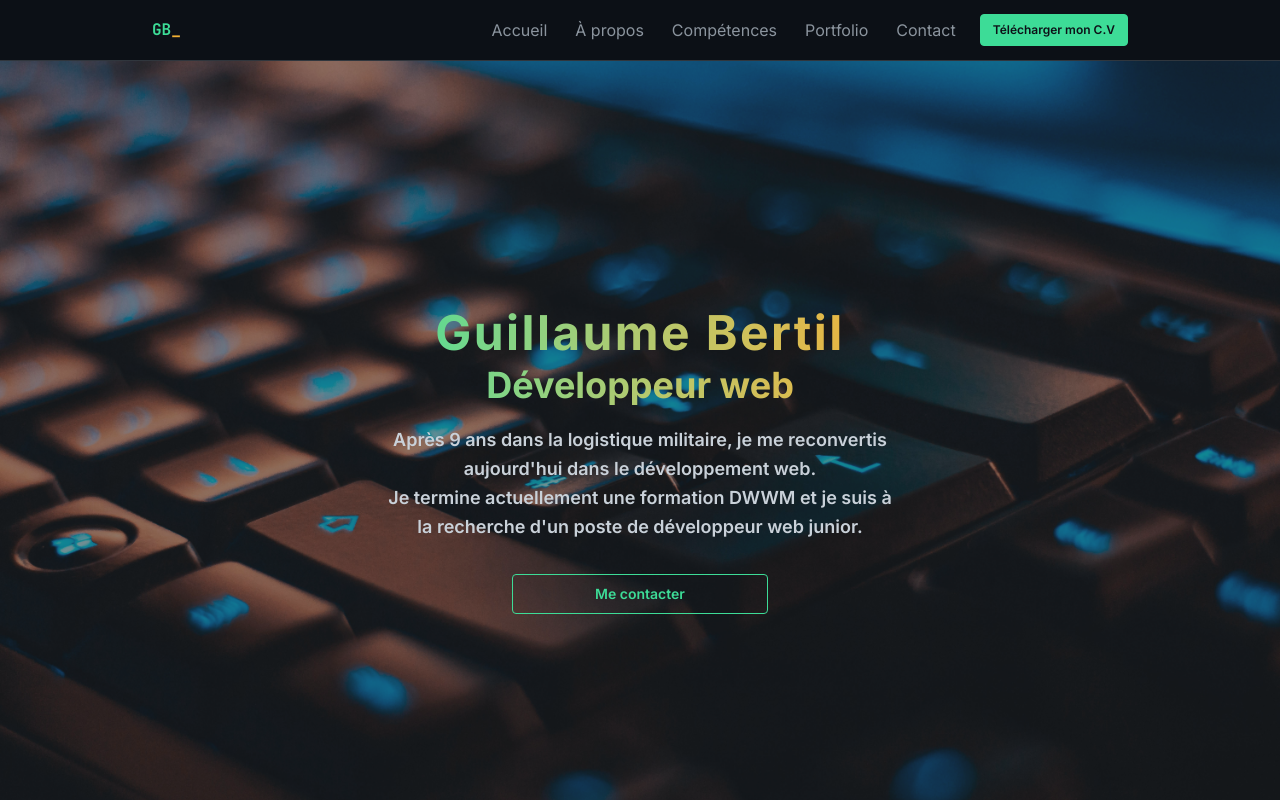
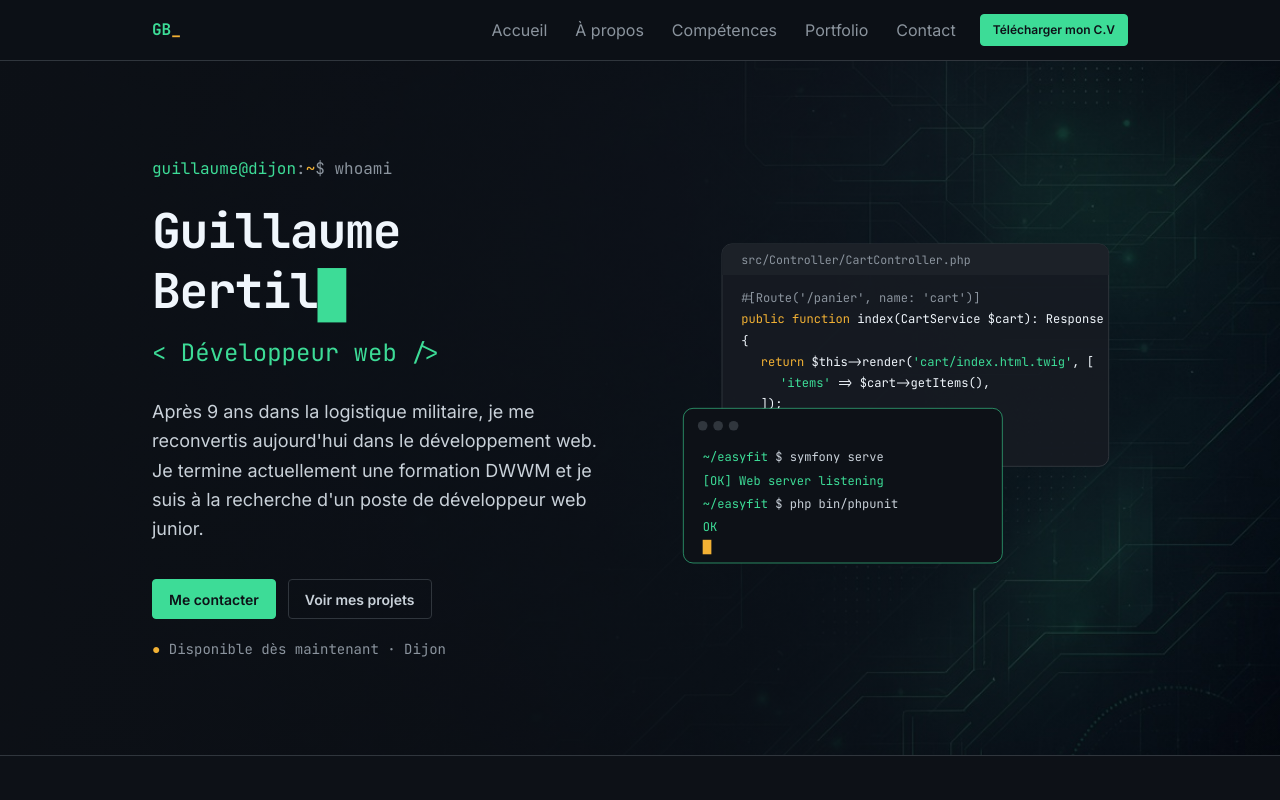
Before and after one commit to guillaumebertil/portfolio, a React (Vite) app: page / in a window 1280 px wide. Shown: the top 800 px of the page. Built offline with nearby package versions, Linux system fonts and the light colour scheme.

Commit message:
feat: nouveau hero avec illustration SVG et image de fond, suppression de l'ancienne photo
Co-Authored-By: Claude Opus 5.5 <noreply@anthropic.com>

```diff
--- a/src/App.css
+++ b/src/App.css
@@ -106,4 +106,12 @@
     .nav-link:focus-visible::after {
         transform: scaleX(1);
     }
+
+    /* Illustration du hero : le terminal avance légèrement au survol */
+    .hero-illustration-terminal {
+        transition: transform 0.3s ease;
+    }
+    .hero-illustration:hover .hero-illustration-terminal {
+        transform: translate(-6px, -6px);
+    }
 }
--- a/src/components/Footer.jsx
+++ b/src/components/Footer.jsx
@@ -9,8 +9,6 @@ export default function Footer() {
                     <i className="devicon-linkedin-plain colored text-2xl"></i>
                 </a>
             </div>
-            <p>© {new Date().getFullYear()} Guillaume Bertil - Développeur web</p>
-            <p className="text-xs opacity-50">Photo by <a href="https://unsplash.com/fr/photos/photo-en-gros-plan-du-clavier-dordinateur-WkfDrhxDMC8" target="_blank" className="underline">Christian Wiediger</a> on Unsplash</p>
-        </footer>
+            <p>© {new Date().getFullYear()} Guillaume Bertil - Développeur web</p>        </footer>
     )
 }
--- /dev/null
+++ b/src/components/HeroIllustration.jsx
@@ -0,0 +1,59 @@
+// Illustration décorative du hero, dessinée en SVG (léger, net à toutes les tailles).
+// Un fichier PHP en arrière-plan, un terminal au premier plan.
+// aria-hidden : les lecteurs d'écran l'ignorent, elle n'apporte pas d'information.
+export default function HeroIllustration() {
+    return (
+        <svg
+            className="hero-illustration h-auto w-full"
+            viewBox="0 0 480 400"
+            fontFamily="JetBrains Mono, monospace"
+            aria-hidden="true"
+        >
+            {/* Fenêtre arrière : fichier PHP */}
+            <rect x="60" y="30" width="400" height="230" rx="10" fill="#161b22" fillOpacity="0.92" stroke="#30363d" />
+            <path d="M60 40 a10 10 0 0 1 10 -10 h380 a10 10 0 0 1 10 10 v22 h-400 z" fill="#1c2128" />
+            <text x="80" y="51" fontSize="12" fill="#8b949e">src/Controller/CartController.php</text>
+            <g fontSize="12.5">
+                <text x="80" y="90" fill="#8b949e">#[Route('/panier', name: 'cart')]</text>
+                <text x="80" y="112">
+                    <tspan fill="#f2b134">public function</tspan>
+                    <tspan fill="#f0f6fc"> index(CartService $cart): Response</tspan>
+                </text>
+                <text x="80" y="134" fill="#f0f6fc">{'{'}</text>
+                <text x="100" y="156">
+                    <tspan fill="#f2b134">return</tspan>
+                    <tspan fill="#f0f6fc"> $this-&gt;render(</tspan>
+                    <tspan fill="#3ddc97">'cart/index.html.twig'</tspan>
+                    <tspan fill="#f0f6fc">, [</tspan>
+                </text>
+                <text x="120" y="178">
+                    <tspan fill="#3ddc97">'items'</tspan>
+                    <tspan fill="#f0f6fc"> =&gt; $cart-&gt;getItems(),</tspan>
+                </text>
+                <text x="100" y="200" fill="#f0f6fc">]);</text>
+                <text x="80" y="222" fill="#f0f6fc">{'}'}</text>
+            </g>
+
+            {/* Fenêtre avant : terminal (glisse légèrement au survol, voir App.css) */}
+            <g className="hero-illustration-terminal">
+                <rect x="20" y="200" width="330" height="160" rx="10" fill="#0d1117" stroke="#3ddc97" strokeOpacity="0.6" />
+                <circle cx="40" cy="218" r="5" fill="#30363d" />
+                <circle cx="56" cy="218" r="5" fill="#30363d" />
+                <circle cx="72" cy="218" r="5" fill="#30363d" />
+                <g fontSize="12.5">
+                    <text x="40" y="255">
+                        <tspan fill="#3ddc97">~/easyfit</tspan>
+                        <tspan fill="#c9d1d9"> $ symfony serve</tspan>
+                    </text>
+                    <text x="40" y="279" fill="#3ddc97">[OK] Web server listening</text>
+                    <text x="40" y="303">
+                        <tspan fill="#3ddc97">~/easyfit</tspan>
+                        <tspan fill="#c9d1d9"> $ php bin/phpunit</tspan>
+                    </text>
+                    <text x="40" y="327" fill="#3ddc97">OK</text>
+                    <rect x="40" y="336" width="9" height="15" fill="#f2b134" />
+                </g>
+            </g>
+        </svg>
+    )
+}
--- a/src/sections/Hero.jsx
+++ b/src/sections/Hero.jsx
@@ -1,26 +1,46 @@
-import heroImg from '../assets/img/hero.jpg'
+import heroBg from '../assets/img/hero-bg.jpg'
+import HeroIllustration from '../components/HeroIllustration'
+
+// Voile sombre sur la gauche de l'image : le texte garde un contraste suffisant
+const heroBackground = {
+    backgroundImage: `linear-gradient(90deg, rgb(13 17 23 / 0.92) 0%, rgb(13 17 23 / 0.75) 45%, rgb(13 17 23 / 0.15) 100%), url(${heroBg})`,
+}
 
 export default function Hero() {
     return (
-        <div
-            className="hero min-h-screen"
-            style={{
-                backgroundImage:
-                `url(${heroImg})`,
-            }}
-            >
-            <div className="hero-overlay"></div>
-            <div className="hero-content text-neutral-content text-center">
-                <div className="max-w-lg">
-                <h1 className="mb-2 text-5xl font-extrabold bg-gradient-to-r from-primary to-secondary bg-clip-text text-transparent tracking-wider">Guillaume Bertil</h1>
-                <h2 className="mb-5 text-4xl font-bold bg-gradient-to-r from-primary to-secondary bg-clip-text text-transparent">Développeur web</h2>
-                <p className="text-lg font-semibold leading-relaxed mb-8">
-                    Après 9 ans dans la logistique militaire, je me reconvertis aujourd'hui dans le développement web.<br />
-                    Je termine actuellement une formation DWWM et je suis à la recherche d'un poste de développeur web junior.
-                </p>
-                <a href="#contact" className="btn btn-primary btn-outline btn-wide hover:scale-105 transition-transform">Me contacter</a>
+        <section
+            className="border-b border-base-300 bg-base-100 bg-cover bg-right bg-no-repeat"
+            style={heroBackground}
+        >
+            <div className="mx-auto flex max-w-5xl flex-col gap-12 px-4 py-16 sm:px-6 md:py-24 lg:flex-row lg:items-center">
+                <div className="min-w-0 lg:flex-1">
+                    {/* Clin d'œil terminal : la commande whoami affiche le nom de l'utilisateur */}
+                    <p className="mb-5 font-mono text-sm text-muted sm:text-base" aria-hidden="true">
+                        <span className="text-primary">guillaume@dijon</span>:<span className="text-secondary">~</span>$ whoami
+                    </p>
+                    <h1 className="font-mono text-4xl font-bold leading-tight tracking-tight text-heading sm:text-5xl">
+                        Guillaume Bertil<span className="text-primary" aria-hidden="true">█</span>
+                    </h1>
+                    <p className="mt-4 font-mono text-xl text-primary sm:text-2xl">&lt; Développeur web /&gt;</p>
+                    <p className="mt-7 mb-9 max-w-xl text-lg leading-relaxed">
+                        Après 9 ans dans la logistique militaire, je me reconvertis aujourd'hui dans le développement web.<br />
+                        Je termine actuellement une formation DWWM et je suis à la recherche d'un poste de développeur web junior.
+                    </p>
+                    <div className="flex flex-wrap gap-3">
+                        <a href="#contact" className="btn btn-primary btn-lift">Me contacter</a>
+                        <a href="#portfolio" className="btn btn-outline btn-lift border-base-300 text-base-content hover:border-primary hover:bg-transparent hover:text-primary">
+                            Voir mes projets
+                        </a>
+                    </div>
+                    <p className="mt-5 font-mono text-sm text-muted">
+                        <span className="text-secondary" aria-hidden="true">● </span>Disponible dès maintenant · Dijon
+                    </p>
+                </div>
+
+                <div className="min-w-0 lg:flex-1">
+                    <HeroIllustration />
                 </div>
             </div>
-        </div>
+        </section>
     )
 }
```
Also changed, not shown: src/assets/img/hero-bg.jpg (added), src/assets/img/hero.jpg (deleted).
